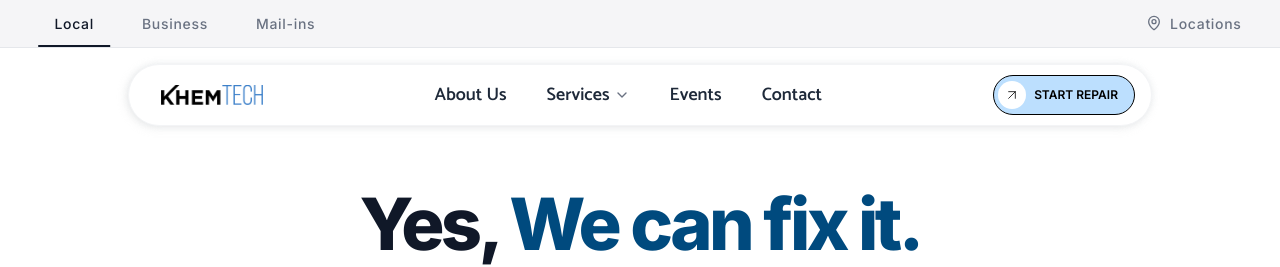
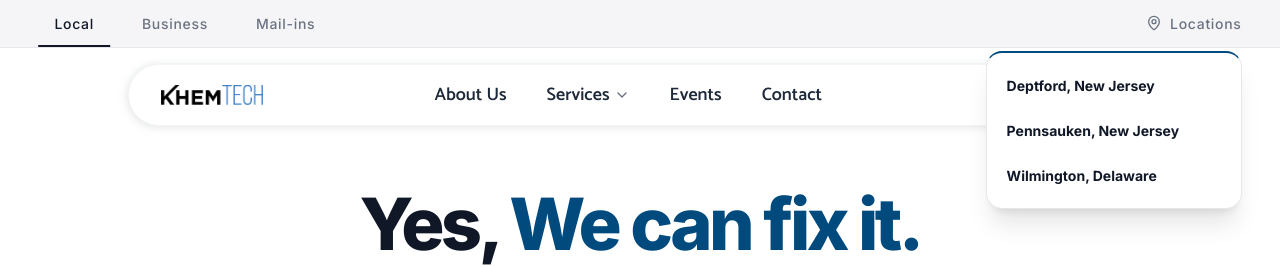
Before and after one commit to Aditi29-akoode/kt-retail-wilmington, a Next.js app in the folder frontend/: page / in a window 1280 px wide. Both pictures are taken after a click on the button "Locations". Shown: the top 267 px of the page. Built offline with nearby package versions, Linux system fonts and the light colour scheme.

Commit message:
header location drop-down

```diff
--- a/frontend/src/components/layout/UtilityStrip.jsx
+++ b/frontend/src/components/layout/UtilityStrip.jsx
@@ -1,14 +1,32 @@
 "use client";
 
-import React, { useEffect, useState } from "react";
+import React, { useEffect, useState, useRef } from "react";
 import { MapPin } from "lucide-react";
 import { cn } from "@/lib/utils";
+import { motion, AnimatePresence } from "framer-motion";
 
 const tabs = ["Local", "Business", "Mail-ins"];
+
+const locationItems = [
+  {
+    name: "Deptford, New Jersey",
+    link: "https://kt-retail.vercel.app/",
+  },
+  {
+    name: "Pennsauken, New Jersey",
+    link: "https://kt-retail-pennsauken.vercel.app/",
+  },
+  {
+    name: "Wilmington, Delaware",
+    link: "https://kt-retail-wilmington.vercel.app/",
+  },
+];
 
 export default function UtilityStrip() {
   const [scrolled, setScrolled] = useState(false);
   const [activeTab, setActiveTab] = useState("Local");
+  const [dropdownOpen, setDropdownOpen] = useState(false);
+  const dropdownRef = useRef(null);
 
   useEffect(() => {
     const handleScroll = () => {
@@ -16,8 +34,19 @@
     };
 
     window.addEventListener("scroll", handleScroll);
+    return () => window.removeEventListener("scroll", handleScroll);
+  }, []);
 
-    return () => window.removeEventListener("scroll", handleScroll);
+  useEffect(() => {
+    function handleClickOutside(event) {
+      if (dropdownRef.current && !dropdownRef.current.contains(event.target)) {
+        setDropdownOpen(false);
+      }
+    }
+    document.addEventListener("mousedown", handleClickOutside);
+    return () => {
+      document.removeEventListener("mousedown", handleClickOutside);
+    };
   }, []);
 
   return (
@@ -62,11 +91,40 @@
           })}
         </div>
 
-        {/* Locations */}
-        <button className="flex items-center gap-1 md:gap-2 text-gray-500 hover:text-gray-900 transition-colors duration-300">
-          <MapPin className="w-4 h-4 -translate-y-[1px]" />
-          <span className="leading-none">Locations</span>
-        </button>
+        {/* Locations with Dropdown */}
+        <div className="relative h-full flex items-center" ref={dropdownRef}>
+          <button
+            onClick={() => setDropdownOpen(!dropdownOpen)}
+            className="flex items-center gap-1 md:gap-2 text-gray-500 hover:text-gray-900 transition-colors duration-300 cursor-pointer"
+          >
+            <MapPin className="w-4 h-4 -translate-y-[1px]" />
+            <span className="leading-none">Locations</span>
+          </button>
+
+          <AnimatePresence>
+            {dropdownOpen && (
+              <motion.div
+                initial={{ opacity: 0, y: 10, scale: 0.95 }}
+                animate={{ opacity: 1, y: 0, scale: 1 }}
+                exit={{ opacity: 0, y: 10, scale: 0.95 }}
+                transition={{ duration: 0.15, ease: "easeOut" }}
+                className="absolute right-0 top-full mt-1 w-64 bg-white border border-gray-200 rounded-2xl shadow-xl py-2.5 z-[70] normal-case tracking-normal border-t-2 border-t-[#004A7E]"
+              >
+                {locationItems.map((item) => (
+                  <a
+                    key={item.name}
+                    href={item.link}
+                    className="block px-5 py-3 hover:bg-gray-50 transition-colors duration-150 group"
+                  >
+                    <div className="text-[14px] font-bold text-gray-900 group-hover:text-[#004A7E] transition-colors">
+                      {item.name}
+                    </div>
+                  </a>
+                ))}
+              </motion.div>
+            )}
+          </AnimatePresence>
+        </div>
       </div>
 
       {/* Optional Tab Content */}
```
